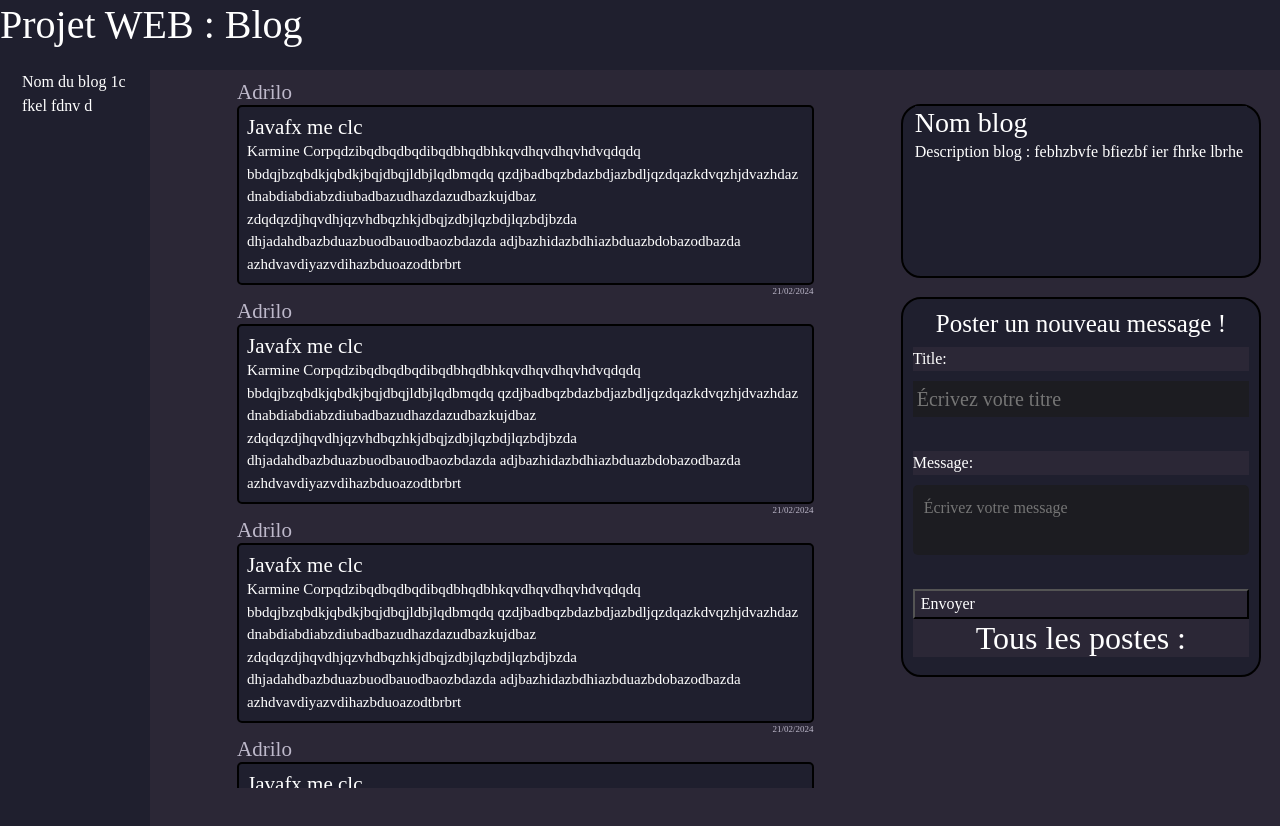
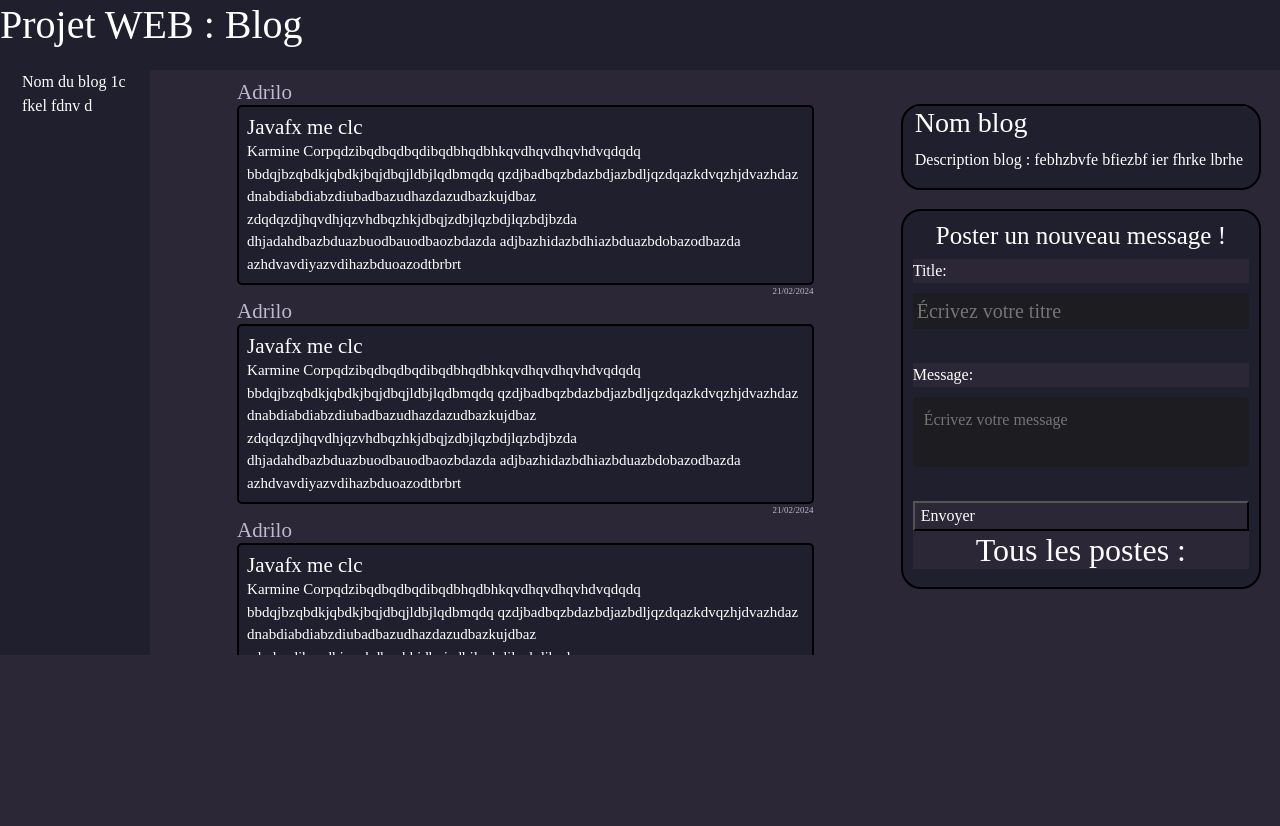
Before and after one commit to EdenKha/BlogProject, an Angular app: page / in a window 1280 px wide. Shown: the top 826 px of the page. After the commit the page ends 800 px from the top, so only its background shows below. Built offline with nearby package versions, Linux system fonts and the light colour scheme; a web font is replaced by a local one.

Commit message:
on avance tranquillement sur le front v2

```diff
--- a/src/app/app.component.css
+++ b/src/app/app.component.css
@@ -1,5 +1,4 @@
 .splitbody {
-  height: 60%;
   display: flex;
   flex-direction: row;
   justify-content: space-between;
--- a/src/app/blog-description/blog-description.component.css
+++ b/src/app/blog-description/blog-description.component.css
@@ -1,5 +1,4 @@
 *{
-  height: 20%;
   background-color: #1F1F2E;
 }
 
--- a/src/app/form-message/form-message.component.css
+++ b/src/app/form-message/form-message.component.css
@@ -29,7 +29,6 @@ label{
 .post{
   vertical-align: middle;
   width: 95%;
-  height: 60%;
   background-color: #1F1F2E;
   color: white;
   padding: 10px;
--- a/src/app/liste-message/liste-message.component.css
+++ b/src/app/liste-message/liste-message.component.css
@@ -6,8 +6,7 @@
 }
 .container{
   width: 80%;
-  height: 90%;
-  max-height: 80%;
+  max-height: 575px;
   justify-content: flex-start;
   overflow: auto;
   scrollbar-track-color: pink;
--- a/src/app/liste-message/liste-message.component.html
+++ b/src/app/liste-message/liste-message.component.html
@@ -3,4 +3,5 @@
   <app-message></app-message>
   <app-message></app-message>
   <app-message></app-message>
+  <app-message></app-message>
 </div>
--- a/src/styles.css
+++ b/src/styles.css
@@ -1,12 +1,8 @@
 /* You can add global styles to this file, and also import other style files */
 @import url('https://fonts.googleapis.com/css2?family=Metrophobic');
 
-*{
+* {
   background-color: #2B2736;
   font-family: Metrophobic;
   color: white;
 }
-
-body {
-  max-height: 500px;
-}
```
